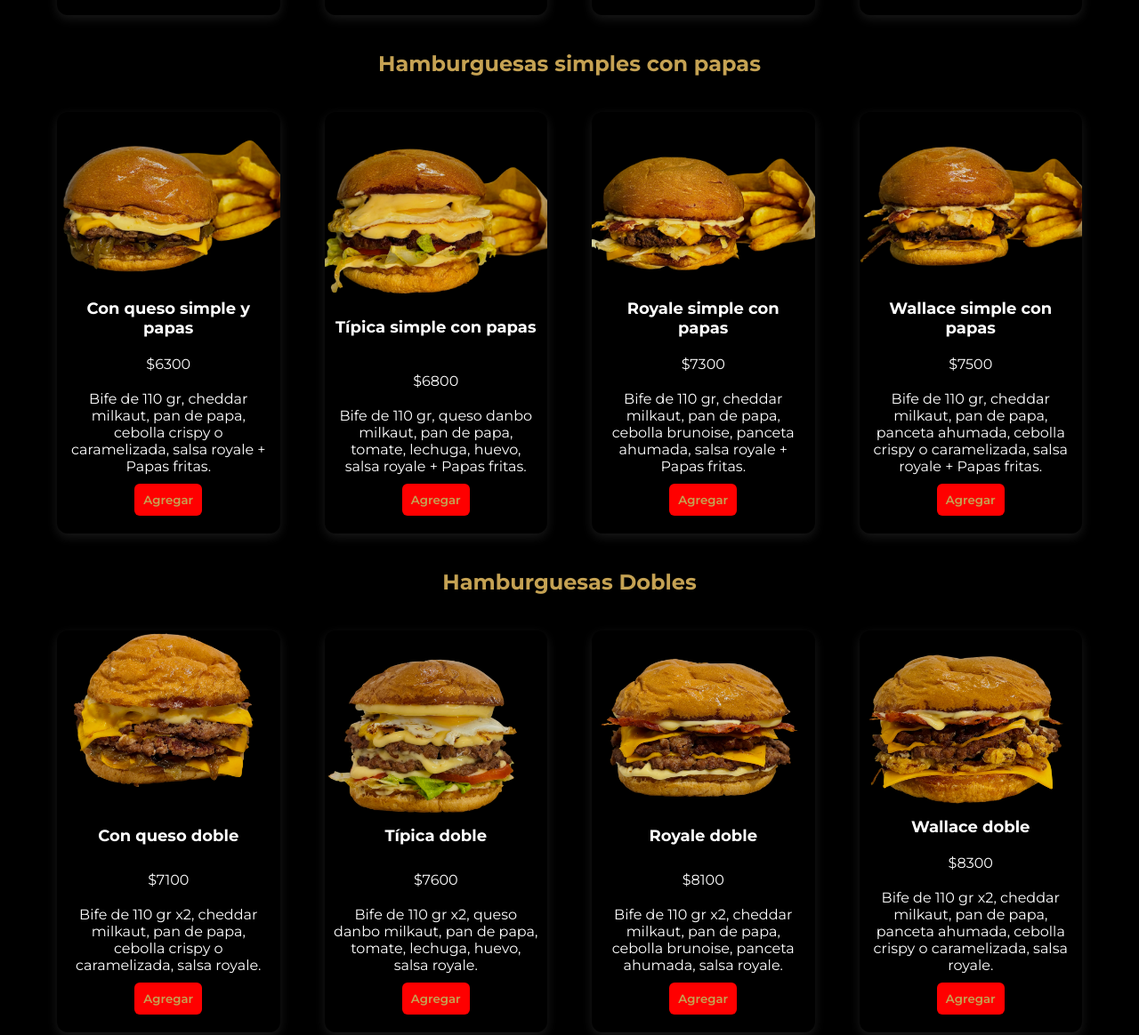
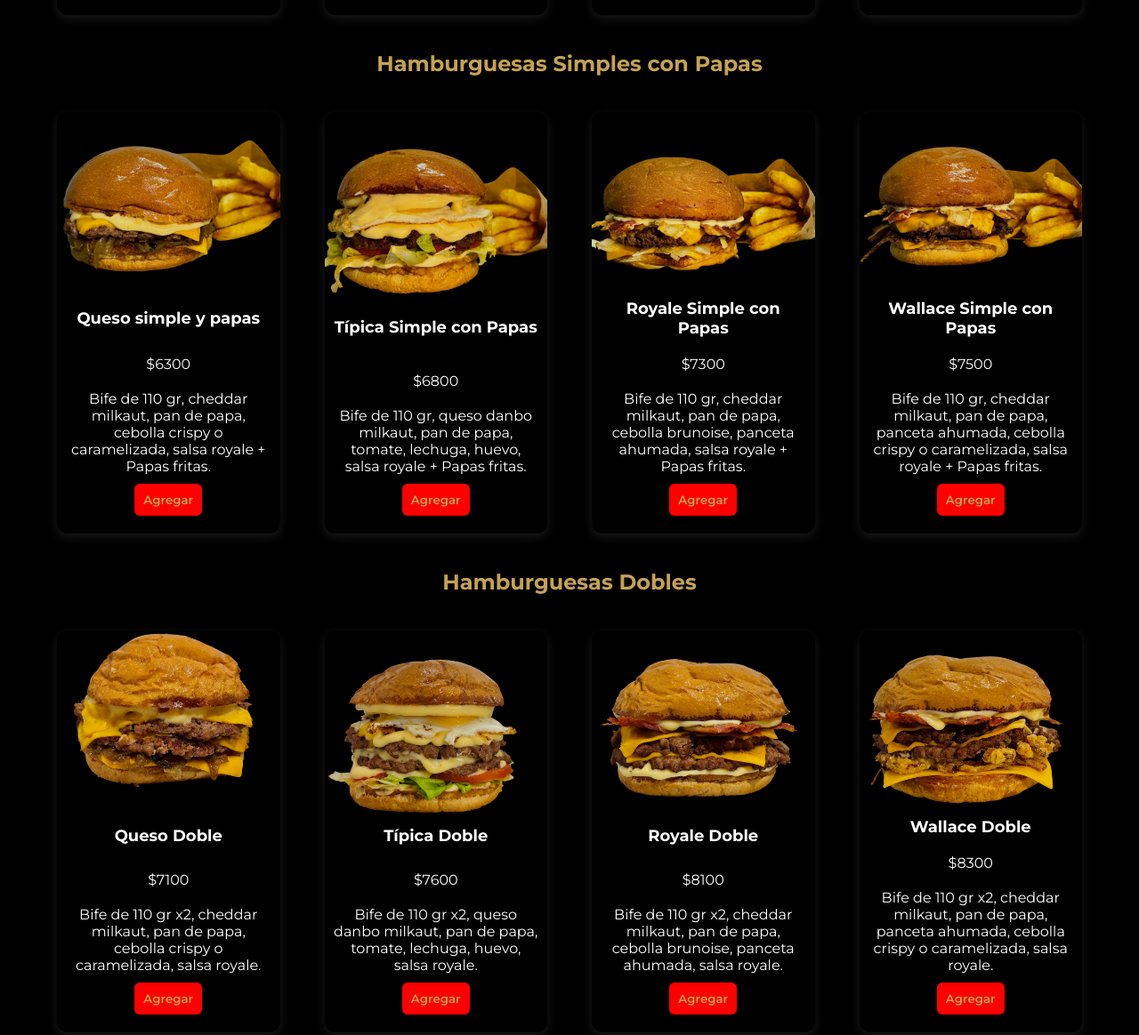
Before and after one commit to LuchockDos/RoyaleBurguer, a plain HTML site: page index.html in a window 1280 px wide. Shown: the part 614-1778 px from the top of the page at 89% size. Drawn offline with nearby package versions, Linux system fonts and the light colour scheme.

Commit message:
fifthCommit

```diff
--- a/index.html
+++ b/index.html
@@ -3,7 +3,7 @@
   <head>
     <meta charset="UTF-8" />
     <meta name="viewport" content="width=device-width, initial-scale=1.0" />
-    <title>ViEmmaFood</title>
+    <title>RoyaleBurguer</title>
     <link rel="stylesheet" href="styles.css" />
     <link rel="preconnect" href="https://fonts.googleapis.com" />
     <link rel="preconnect" href="https://fonts.gstatic.com" crossorigin />
--- a/menu.json
+++ b/menu.json
@@ -4,25 +4,25 @@
       "categoria": "Hamburguesas Simples",
       "productos": [
         {
-          "nombre": "Queso simple",
+          "nombre": "Queso Simple",
           "descripcion": "Bife de 110 gr, cheddar milkaut, pan de papa, cebolla crispy o caramelizada, salsa royale.",
           "precio": 4900,
           "imagen": "assets/quesoSimple.webp"
         },
         {
-          "nombre": "Típica simple",
+          "nombre": "Típica Simple",
           "descripcion": "Bife de 110 gr, queso danbo milkaut, pan de papa, tomate, lechuga, huevo, salsa royale.",
           "precio": 5400,
           "imagen": "assets/tipicaSimple.webp"
         },
         {
-          "nombre": "Royale simple",
+          "nombre": "Royale Simple",
           "descripcion": "Bife de 110 gr, cheddar milkaut, pan de papa, cebolla brunoise, panceta ahumada, salsa royale.",
           "precio": 5900,
           "imagen": "assets/royaleSimple.webp"
         },
         {
-          "nombre": "Wallace simple",
+          "nombre": "Wallace Simple",
           "descripcion": "Bife de 110 gr, cheddar milkaut, pan de papa, panceta ahumada, cebolla crispy o caramelizada, salsa royale.",
           "precio": 6100,
           "imagen": "assets/wallaceSimple.webp"
@@ -30,29 +30,29 @@
       ]
     },
     {
-      "categoria": "Hamburguesas simples con papas",
+      "categoria": "Hamburguesas Simples con Papas",
       "productos": [
         {
-          "nombre": "Con queso simple y papas",
+          "nombre": "Queso simple y papas",
           "descripcion": "Bife de 110 gr, cheddar milkaut, pan de papa, cebolla crispy o caramelizada, salsa royale + Papas fritas.",
           "imagen": "assets/quesoSimplePapas.webp",
           "precio": 6300
         },
         {
-          "nombre": "Típica simple con papas",
+          "nombre": "Típica Simple con Papas",
           "descripcion": "Bife de 110 gr, queso danbo milkaut, pan de papa, tomate, lechuga, huevo, salsa royale + Papas fritas.",
           "imagen": "assets/típicaSimplePapas.webp",
           "precio": 6800
         },
         {
-          "nombre": "Royale simple con papas",
+          "nombre": "Royale Simple con Papas",
           "descripcion": "Bife de 110 gr, cheddar milkaut, pan de papa, cebolla brunoise, panceta ahumada, salsa royale + Papas fritas.",
           "precio": 7300,
           "imagen": "assets/RoyaleSimplePapas.webp"
         },
         {
           "id": 113,
-          "nombre": "Wallace simple con papas",
+          "nombre": "Wallace Simple con Papas",
           "descripcion": "Bife de 110 gr, cheddar milkaut, pan de papa, panceta ahumada, cebolla crispy o caramelizada, salsa royale + Papas fritas.",
           "precio": 7500,
           "imagen": "assets/wallaceSimplePapas.webp"
@@ -64,25 +64,25 @@
       "categoria": "Hamburguesas Dobles",
       "productos": [
         {
-          "nombre": "Con queso doble",
+          "nombre": "Queso Doble",
           "descripcion": "Bife de 110 gr x2, cheddar milkaut, pan de papa, cebolla crispy o caramelizada, salsa royale.",
           "precio": 7100,
           "imagen": "assets/quesoDoble.webp"
         },
         {
-          "nombre": "Típica doble",
+          "nombre": "Típica Doble",
           "descripcion": "Bife de 110 gr x2, queso danbo milkaut, pan de papa, tomate, lechuga, huevo, salsa royale.",
           "precio": 7600,
           "imagen": "assets/tipicaDoble.webp"
         },
         {
-          "nombre": "Royale doble",
+          "nombre": "Royale Doble",
           "descripcion": "Bife de 110 gr x2, cheddar milkaut, pan de papa, cebolla brunoise, panceta ahumada, salsa royale.",
           "precio": 8100,
           "imagen": "assets/royaleDoble.webp"
         },
         {
-          "nombre": "Wallace doble",
+          "nombre": "Wallace Doble",
           "descripcion": "Bife de 110 gr x2, cheddar milkaut, pan de papa, panceta ahumada, cebolla crispy o caramelizada, salsa royale.",
           "precio": 8300,
           "imagen": "assets/wallaceDoble.webp"
@@ -90,28 +90,28 @@
       ]
     },
     {
-      "categoria": "Hamburguesas dobles con papas",
+      "categoria": "Hamburguesas Dobles con Papas",
       "productos":[
         {
-          "nombre": "Con queso doble y papas",
+          "nombre": "Queso Doble con Papas",
           "descripcion": "Bife de 110 gr x2, cheddar milkaut, pan de papa, cebolla crispy o caramelizada, salsa royale + Papas fritas.",
           "precio": 8500,
           "imagen": "assets/quesoDobleyPapas.webp"
         },
         {
-          "nombre": "Típica doble con papas",
+          "nombre": "Típica Doble con Papas",
           "descripcion": "Bife de 110 gr x2, queso danbo milkaut, pan de papa, tomate, lechuga, huevo, salsa royale + Papas fritas.",
           "precio": 9000,
           "imagen": "assets/tipicaDoblePapas.webp"
         },
         {
-          "nombre": "Royale doble con papas",
+          "nombre": "Royale Doble con Papas",
           "descripcion": "Bife de 110 gr x2, cheddar milkaut, pan de papa, cebolla brunoise, panceta ahumada, salsa royale + Papas fritas.",
           "precio": 9500,
           "imagen": "assets/royaleDoblePapas.webp"
         },
          {
-          "nombre": "Wallace doble con papas",
+          "nombre": "Wallace Doble con Papas",
           "descripcion": "Bife de 110 gr x2, cheddar milkaut, pan de papa, panceta ahumada, cebolla crispy o caramelizada, salsa royale + Papas fritas.",
           "precio": 9700,
           "imagen": "assets/wallaceDoblePapas.webp"
@@ -119,16 +119,16 @@
       ]
     },
     {
-      "categoria": "Hamburguesa triple",
+      "categoria": "Hamburguesa Triple",
       "productos":[
         {
-          "nombre": "Royale triple",
+          "nombre": "Royale Triple",
           "descripcion": "Bife de 110 gr x3, cheddar milkaut, pan de papa, cebolla brunoise, panceta ahumada, salsa royale.",
           "precio": 10300,
           "imagen": "assets/royaleTriple.webp"
         },
         {
-          "nombre": "Royale triple con papas",
+          "nombre": "Royale Triple con Papas",
           "descripcion": "Bife de 110 gr x3, cheddar milkaut, pan de papa, cebolla brunoise, panceta ahumada, salsa royale + Papas fritas.",
           "precio": 11700,
           "imagen": "assets/royaleDoblePapas.webp"
```
